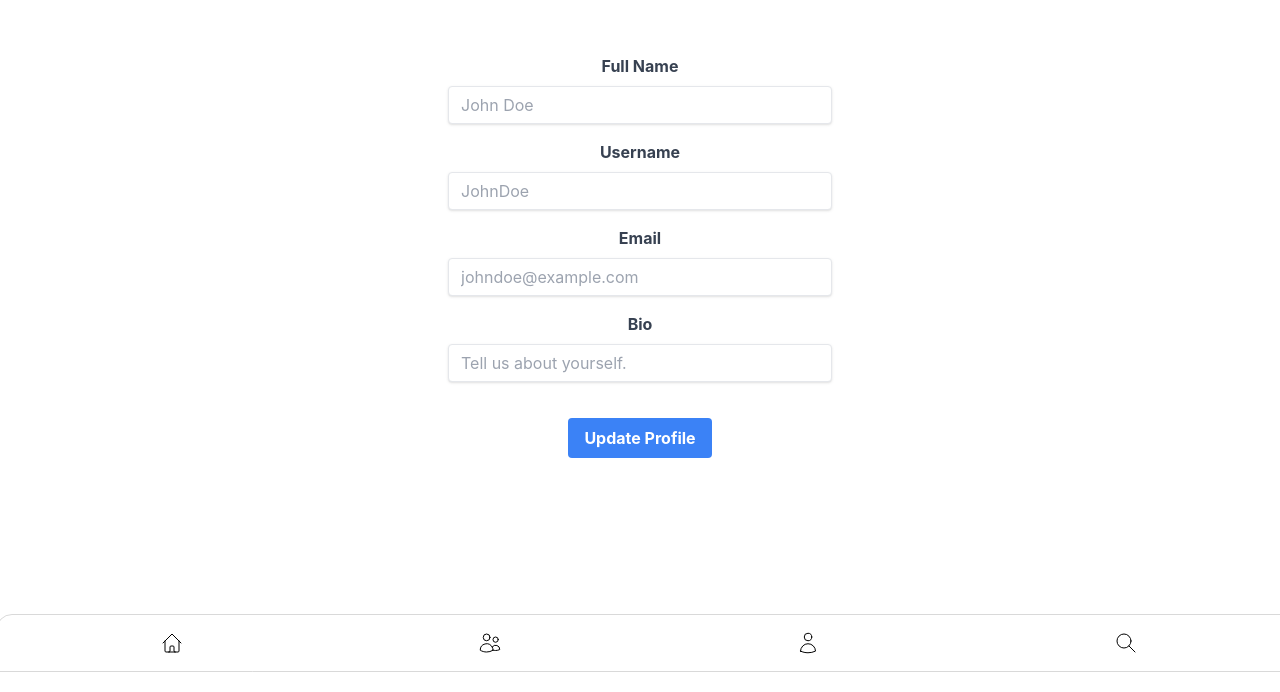
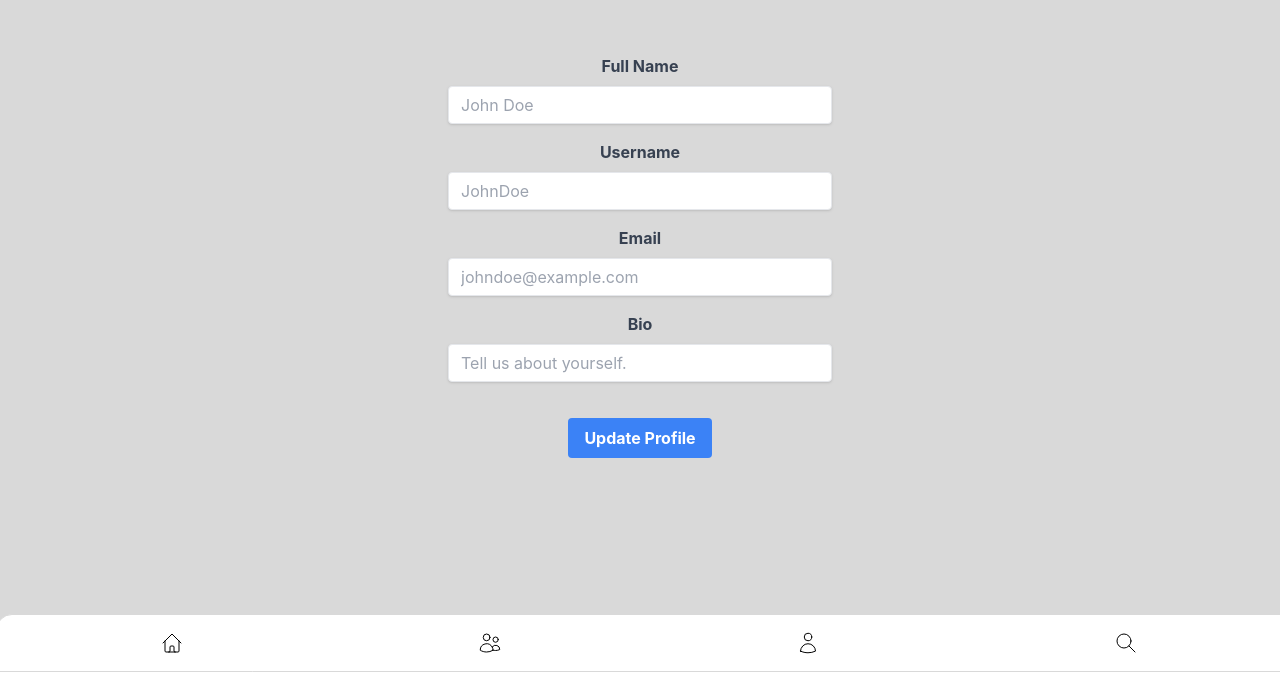
Before and after one commit to agiledev-students-spring2024/4-final-project-readtrack, a React (Create React App) app in the folder front-end/: page /edit-profile in a window 1280 px wide. Shown: the part 132-824 px from the top of the page. Built offline with nearby package versions, Linux system fonts and the light colour scheme; sample sign-in values are in the browser's storage.

Commit message:
minor physical changes to profile page

```diff
--- a/front-end/src/pages/Form/editProfile.js
+++ b/front-end/src/pages/Form/editProfile.js
@@ -59,11 +59,11 @@ const EditProfile = ({ loggedInUser, setLoggedInUser }) => {
     };
 
     return (
-        <div className="flex items-center justify-center min-h-screen">
+        <div className="bg-goodreads-lightgray flex items-center justify-center min-h-screen">
             <div className="w-full max-w-md">
                 <form
                     onSubmit={handleSubmit}
-                    className="bg-white rounded-lg px-8 pt-6 pb-8 mb-4"
+                    className="rounded-lg px-8 pt-6 pb-8 mb-4"
                 >
                     <div className="mb-4">
                         <label
--- a/front-end/src/pages/Form/profile.js
+++ b/front-end/src/pages/Form/profile.js
@@ -7,6 +7,7 @@ const ProfilePage = ({ loggedInUser, setLoggedInUser }) => {
     const [wantToRead, setWantToRead] = useState([]);
     const [pastReads, setPastReads] = useState([]);
     const [favorites, setFavorites] = useState([]);
+
     const navigate = useNavigate();
     const placeholder = "https://images.unsplash.com/photo-1526800544336-d04f0cbfd700?q=80&w=1974&auto=format&fit=crop&ixlib=rb-4.0.3&ixid=M3wxMjA3fDB8MHxwaG90by1wYWdlfHx8fGVufDB8fHx8fA%3D%3D";
 
@@ -83,9 +84,8 @@ const ProfilePage = ({ loggedInUser, setLoggedInUser }) => {
     }
 
     return (
-        <div className="bg-white container mx-auto p-4">
-
-
+        <div className="bg-goodreads-white mx-auto p-1">
+            <div className="px-5">
                 <div className="block text-left">
                     <h2 className="pt-5 text-4xl/[40px] tracking-wide pb-2 text-goodreads-black font-cormorantGaramondSemibold">
                         {profile.username}</h2>
@@ -101,21 +101,23 @@ const ProfilePage = ({ loggedInUser, setLoggedInUser }) => {
                             <p className="pt-3 pr-12 text-xl text-goodreads-black font-cormorantGaramondSemibold">{profile.fullname}</p>
                         </div>
                         <div>
-                        <p className="px-8 text-sm text-gray-700">Books Read</p>
+                            <p className="px-7 text-sm text-gray-700 mt-1"> {profile.books.finishedReading.count} </p>
+                            <p className="px-7 text-sm text-gray-700 mt-1">Books Read</p>
                         </div>
                         <div>
-                        <p className="px-8 text-sm text-gray-700 mt-1">{profile.friendCount}</p>
+                            {/* <p className="px-8 text-sm text-gray-700 mt-1">{profile.friendCount}</p> */}
+                            <p className="px-8 text-sm text-gray-700 mt-1"></p>
                             <p className="px-8 text-sm text-gray-700 mt-1"> Friends</p>
                         </div>
                     </div>
                     <div>
                         <dl>
                             <div>
-                            <dd className="mt-1 text-sm text-gray-900 text-left sm:mt-0 sm:col-span-2"> {profile.bio} </dd>
+                                <dd className="px-1 mt-1 text-sm text-gray-900 text-left sm:mt-0 sm:col-span-2"> {profile.bio} </dd>
                             </div>
                         </dl>
                     </div>
-
+                </div>
                 <div className="pt-2 flex justify-end">
                     <Link
                         to="/edit-profile"
```
Lines whose indentation alone changed are shown as unchanged.
